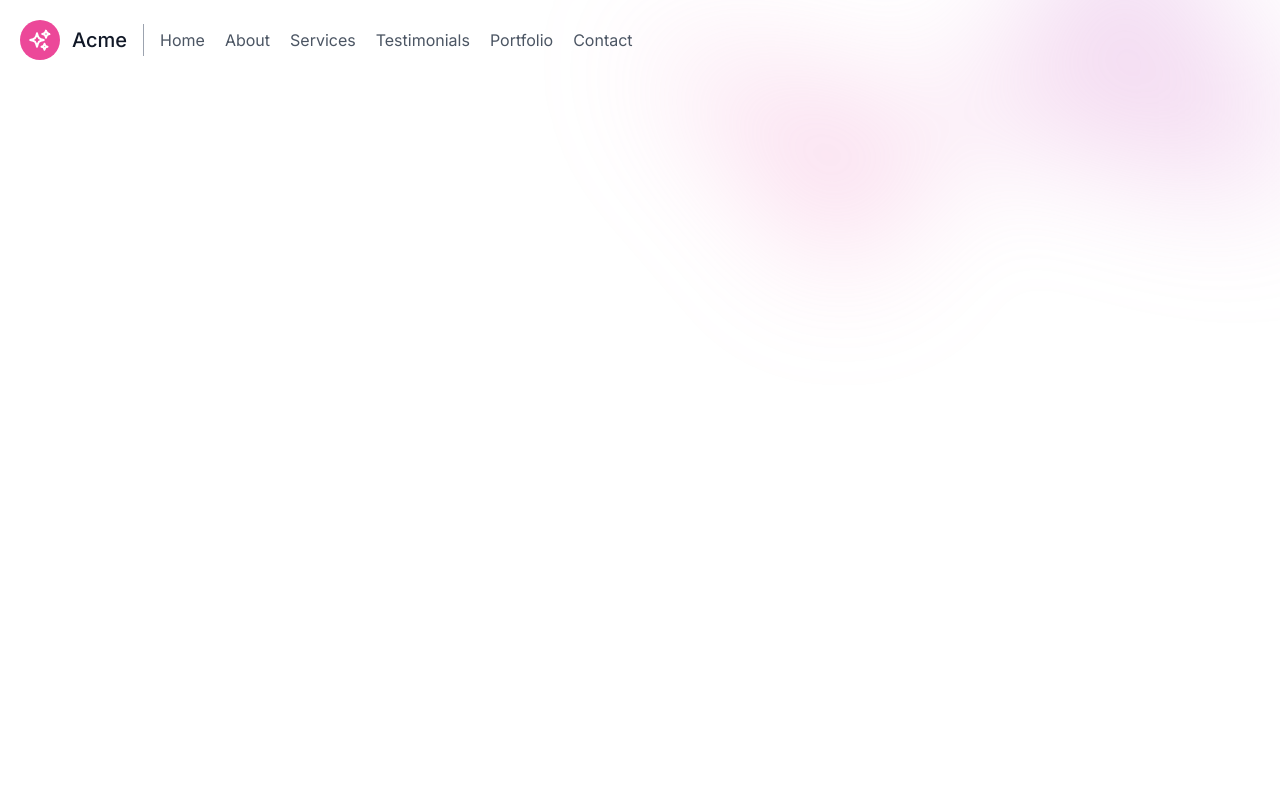
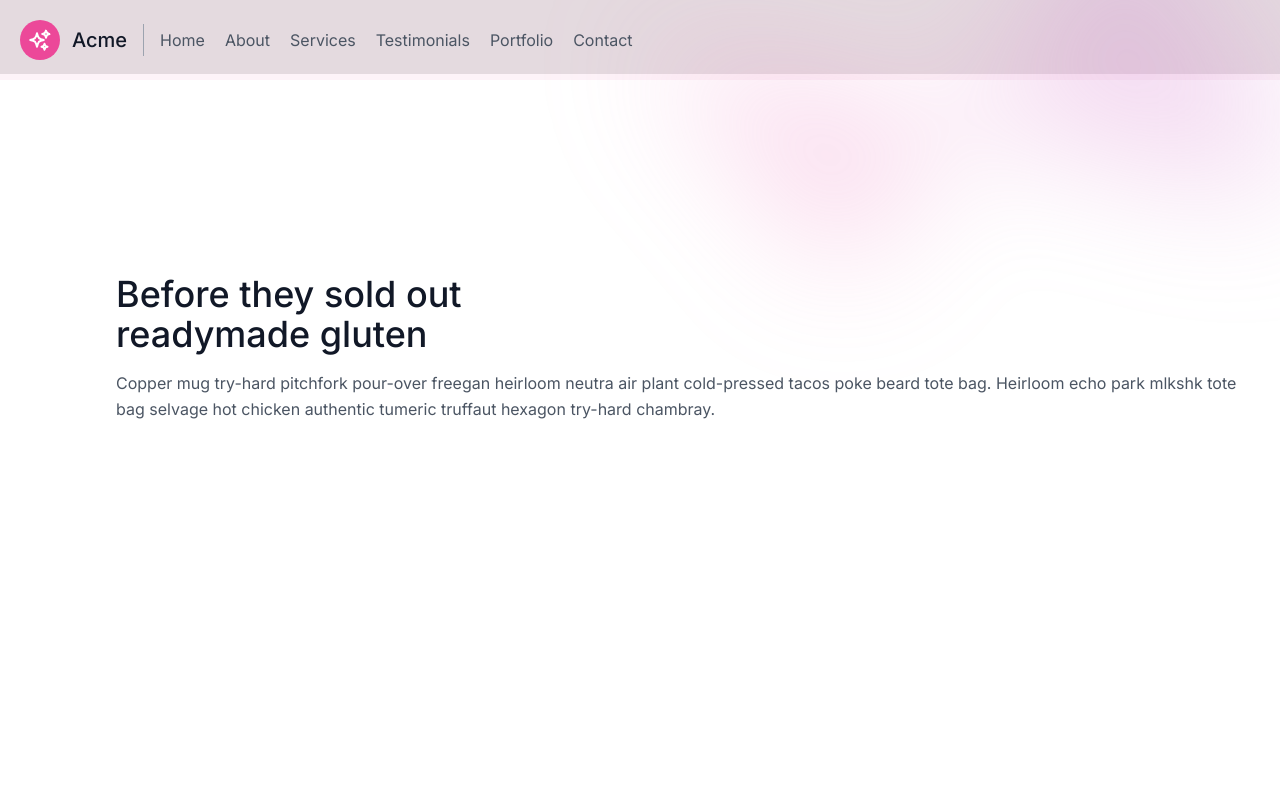
Before and after one commit to lngtai001/next-js-app, a Next.js app: page / in a window 1280 px wide. Shown: the top 800 px of the page. Built offline with nearby package versions, Linux system fonts and the light colour scheme.

Commit message:
styling changes

```diff
--- a/src/app/globals.scss
+++ b/src/app/globals.scss
@@ -4,7 +4,7 @@
 
 :root {
   --foreground-rgb: 0, 0, 0;
-  --background-start-rgb: 214, 219, 220;
+  --background-start-rgb: 255, 255, 255;
   --background-end-rgb: 255, 255, 255;
 }
 
--- a/src/components/footer.tsx
+++ b/src/components/footer.tsx
@@ -66,14 +66,14 @@
 
 export default function Footer() {
     return (
-        <footer className="text-gray-600 body-font">
+        <footer className="text-gray-600 body-font bg-pink-50">
           <div className="container px-5 py-24 mx-auto">
             <div className="flex flex-wrap md:text-left text-center order-first">
               <div className="lg:w-1/4 md:w-1/2 w-full px-4">
                 <h2 className="title-font font-medium text-gray-900 tracking-widest text-sm mb-3">CATEGORIES</h2>
                 <nav className="list-none mb-10">
                   <li>
-                    <a className="text-gray-600 hover:text-gray-800">First Link</a>
+                    <Link className="text-gray-600 hover:text-gray-800" href={""}>First Link</Link>
                   </li>
                   <li>
                     <a className="text-gray-600 hover:text-gray-800">Second Link</a>
--- a/src/components/header.tsx
+++ b/src/components/header.tsx
@@ -7,7 +7,7 @@
 
 export function Header() {
 return (
-    <header className="fixed bg-white inset-x-0 top-0 z-50 text-gray-600 body-font">
+    <header className="fixed bg-pink-50 bg-opacity-90 inset-x-0 top-0 z-50 text-gray-600 body-font">
         {/* <div>Company name / logo should go here </div> */}
     <NavBar />
           <div
--- a/src/components/home.tsx
+++ b/src/components/home.tsx
@@ -1,5 +1,17 @@
 export const Home = () => (
-    <div>
-        This is HOME component
+    <div className="text-gray-600 body-font">
+        <div className="container mx-auto flex px-5 py-24 md:flex-row flex-col items-center">
+    <div className="lg:flex-grow md:w-1/2 lg:pl-24 md:pl-16 flex flex-col md:items-start md:text-left items-center text-center">
+      <h1 className="title-font sm:text-4xl text-3xl mb-4 font-medium text-gray-900">Before they sold out
+        <br className="hidden lg:inline-block" />readymade gluten
+      </h1>
+      <p className="mb-8 leading-relaxed">Copper mug try-hard pitchfork pour-over freegan heirloom neutra air plant cold-pressed tacos poke beard tote bag. Heirloom echo park mlkshk tote bag selvage hot chicken authentic tumeric truffaut hexagon try-hard chambray.</p>
+      {/* <div className="flex justify-center">
+        <button className="inline-flex text-white bg-pink-500 border-0 py-2 px-6 focus:outline-none hover:bg-pink-600 rounded text-lg">Button</button>
+        <button className="ml-4 inline-flex text-gray-700 bg-gray-100 border-0 py-2 px-6 focus:outline-none hover:bg-gray-200 rounded text-lg">Button</button>
+      </div> */}
     </div>
+  </div>
+</div>
+
 );
```
